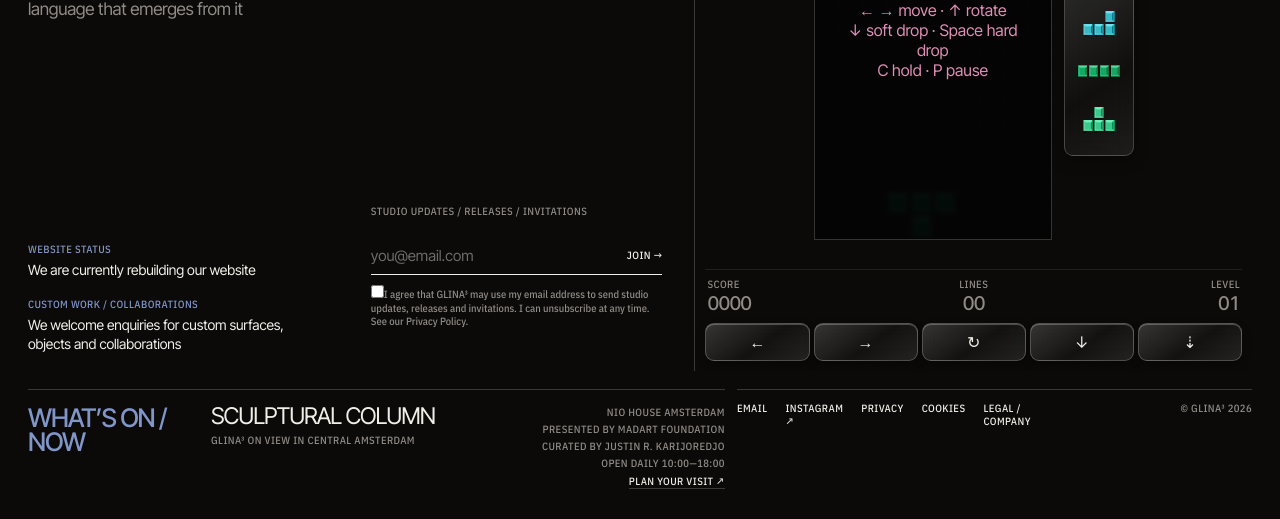
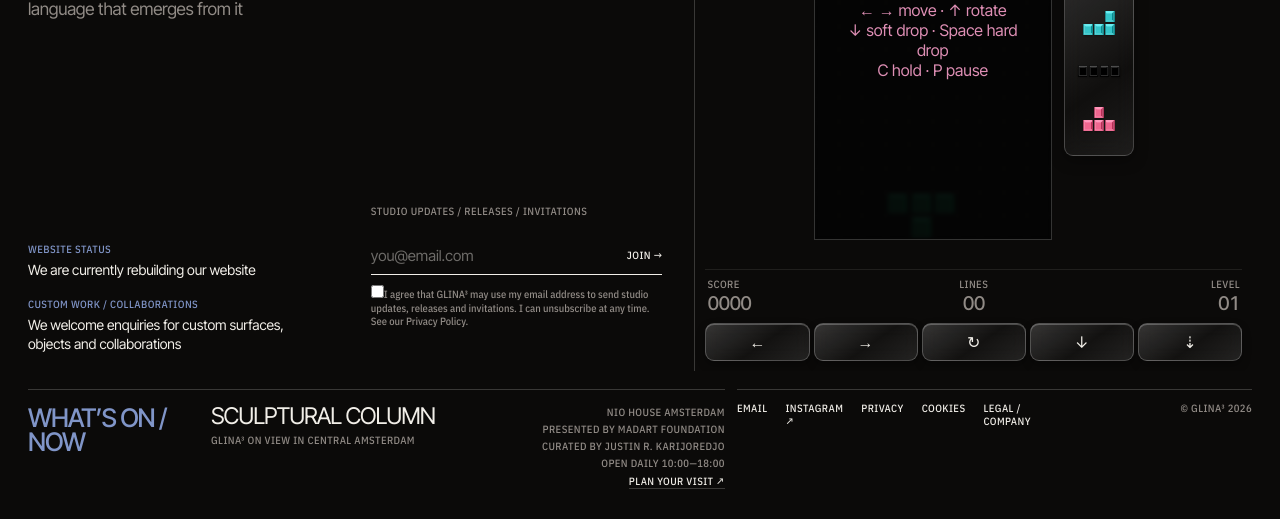
Before and after one commit to Sashastillsasha/glina3-studio, a plain HTML site: page index.html in a window 1280 px wide. Shown: the part 388-907 px from the top of the page. Drawn offline with nearby package versions, Linux system fonts and the light colour scheme.

Commit message:
Update index.html

```diff
--- a/index.html
+++ b/index.html
@@ -292,7 +292,7 @@
       return{key:o.year+'-'+o.month+'-'+o.day,label:o.day+'.'+o.month+'.'+o.year,number:Number(o.year+o.month+o.day)};
     }
     var dailyDay=amsterdamDay();
-    var colors=['','#16a765','#0d8f5b','#39c98b','#21a99b','#63d7b6','#7bcb68','#39b8c5'];
+    var colors=['','##35a9e8','#29bd83','#ef668f','#f2ad45','#8b6de0','#e7cf52','#35c5c9'];
     var shapes=[
       [[1,1,1,1]],
       [[1,1],[1,1]],
```
